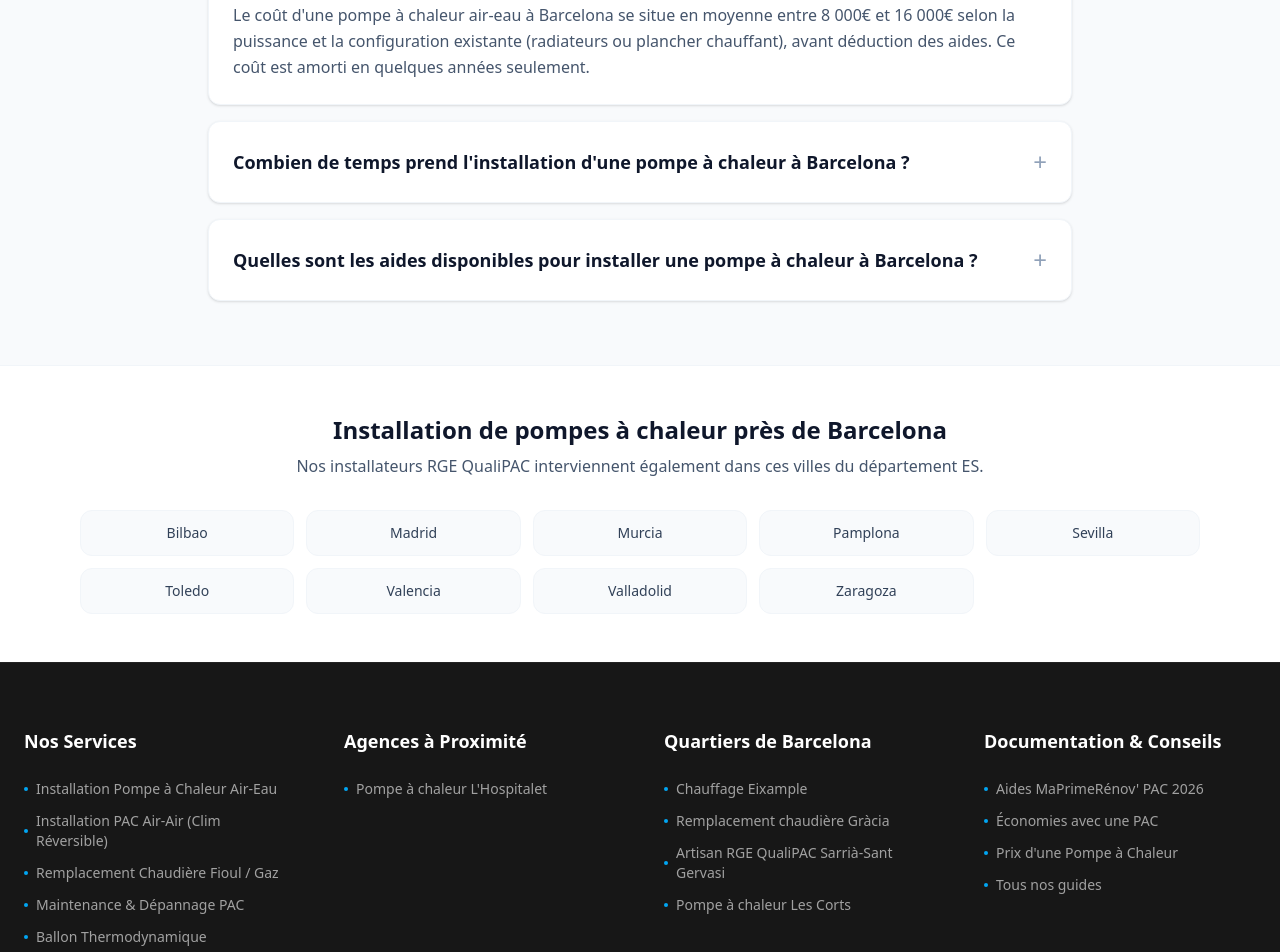
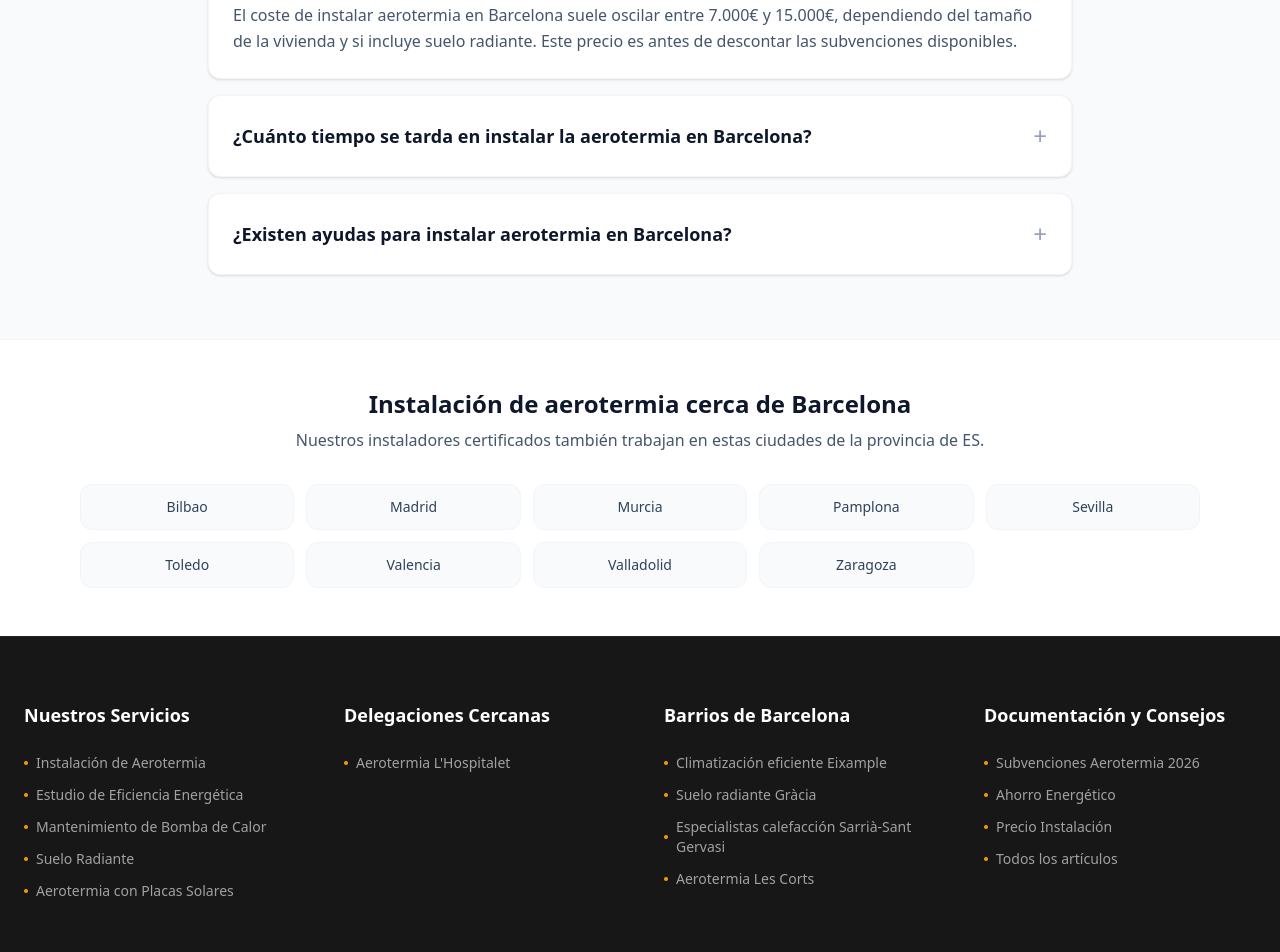
Before and after one commit to tuangiangluong-afk/expertoaerotermia.es, a Next.js app: page /ville/barcelona in a window 1280 px wide. Shown: the part 3340-4292 px from the top of the page. Built offline with nearby package versions, Linux system fonts and the light colour scheme.

Commit message:
fix: Translate UI components for pSEO pages (FAQ, Mesh, VillesVoisines)

```diff
--- a/src/components/InternalMesh.tsx
+++ b/src/components/InternalMesh.tsx
@@ -13,7 +13,6 @@ interface InternalMeshProps {
 export function InternalMesh({ city, config }: InternalMeshProps) {
     const neighborhoods = (config as any)?.neighborhoods || (config as any)?.quartiers || [];
 
-    // Geographically nearby partner cities for linking
     const rawNearby = config ? getNearbyCities(config.slug, 12) : [];
     const slugs = new Set();
     const nearbyCities = rawNearby.filter(city => {
@@ -22,14 +21,13 @@ export function InternalMesh({ city, config }: InternalMeshProps) {
         return true;
     });
 
-    // Varied Anchor Logic
     function getVariedAnchor(name: string, index: number) {
         const variations = [
-            `Pompe à chaleur ${name}`,
-            `Installateur PAC ${name}`,
-            `Chauffage ${name}`,
-            `Remplacement chaudière ${name}`,
-            `Artisan RGE QualiPAC ${name}`
+            `Aerotermia ${name}`,
+            `Instalador bomba de calor ${name}`,
+            `Climatización eficiente ${name}`,
+            `Suelo radiante ${name}`,
+            `Especialistas calefacción ${name}`
         ];
         return variations[index % variations.length];
     }
@@ -38,20 +36,19 @@ export function InternalMesh({ city, config }: InternalMeshProps) {
         <section className="bg-neutral-900 border-t border-white/5 py-16 px-6">
             <div className="mx-auto max-w-7xl">
                 <div className="grid md:grid-cols-4 gap-12 text-left">
-                    {/* 1. Services */}
                     <div>
-                        <h4 className="text-white font-bold mb-6 text-lg">Nos Services</h4>
+                        <h4 className="text-white font-bold mb-6 text-lg">Nuestros Servicios</h4>
                         <ul className="space-y-3">
                             {[
-                                "Installation Pompe à Chaleur Air-Eau",
-                                "Installation PAC Air-Air (Clim Réversible)",
-                                "Remplacement Chaudière Fioul / Gaz",
-                                "Maintenance & Dépannage PAC",
-                                "Ballon Thermodynamique"
+                                "Instalación de Aerotermia",
+                                "Estudio de Eficiencia Energética",
+                                "Mantenimiento de Bomba de Calor",
+                                "Suelo Radiante",
+                                "Aerotermia con Placas Solares"
                             ].map((service, i) => (
                                 <li key={i}>
                                     <a href="#simulateur" className="text-neutral-400 hover:text-white transition text-sm flex items-center gap-2">
-                                        <span className="bg-sky-500 rounded-full h-1 w-1 shrink-0"></span>
+                                        <span className="bg-amber-500 rounded-full h-1 w-1 shrink-0"></span>
                                         {service}
                                     </a>
                                 </li>
@@ -59,9 +56,8 @@ export function InternalMesh({ city, config }: InternalMeshProps) {
                         </ul>
                     </div>
 
-                    {/* 2. Villes à Proximité */}
                     <div>
-                        <h4 className="text-white font-bold mb-6 text-lg">Agences à Proximité</h4>
+                        <h4 className="text-white font-bold mb-6 text-lg">Delegaciones Cercanas</h4>
                         <ul className="space-y-3">
                             {nearbyCities.slice(0, 6).map((city, i) => (
                                 <li key={city.slug}>
@@ -69,7 +65,7 @@ export function InternalMesh({ city, config }: InternalMeshProps) {
                                         href={`/ville/${city.slug}`}
                                         className="text-neutral-400 hover:text-white transition text-sm flex items-center gap-2"
                                     >
-                                        <span className="bg-sky-500 rounded-full h-1 w-1 shrink-0"></span>
+                                        <span className="bg-amber-500 rounded-full h-1 w-1 shrink-0"></span>
                                         {getVariedAnchor(city.city, i)}
                                     </Link>
                                 </li>
@@ -77,41 +73,37 @@ export function InternalMesh({ city, config }: InternalMeshProps) {
                         </ul>
                     </div>
 
-                    {/* 3. Quartiers / Zones (SEO Local) */}
                     <div>
                         <h4 className="text-white font-bold mb-6 text-lg">
-                            {config ? `Quartiers de ${config.city}` : "Zones d'intervention"}
+                            {config ? `Barrios de ${config.city}` : "Zonas de actuación"}
                         </h4>
                         <ul className="space-y-3">
                             {neighborhoods.slice(0, 8).map((quartier: string, i: number) => (
                                 <li key={quartier}>
                                     <Link href={`#simulateur`} className="text-neutral-400 hover:text-white transition text-sm flex items-center gap-2">
-                                        <span className="bg-sky-500 rounded-full h-1 w-1 shrink-0"></span>
+                                        <span className="bg-amber-500 rounded-full h-1 w-1 shrink-0"></span>
                                         {getVariedAnchor(quartier, i + 2)}
                                     </Link>
                                 </li>
                             ))}
                             {neighborhoods.length === 0 && (
-                                <li className="text-neutral-500 text-sm italic">Todo {config?.city || "France"} et agglomération</li>
+                                <li className="text-neutral-500 text-sm italic">Toda la provincia y alrededores</li>
                             )}
                         </ul>
                     </div>
 
-                    {/* 4. Guides & Aides */}
                     <div>
-                        <h4 className="text-white font-bold mb-6 text-lg">
-                            Documentation &amp; Conseils
-                        </h4>
+                        <h4 className="text-white font-bold mb-6 text-lg">Documentación y Consejos</h4>
                         <ul className="space-y-3">
                             {[
-                                { label: "Aides MaPrimeRénov' PAC 2026", href: "/guides" },
-                                { label: "Économies avec une PAC", href: "/guides" },
-                                { label: "Prix d'une Pompe à Chaleur", href: "/guides" },
-                                { label: "Tous nos guides", href: "/guides" }
+                                { label: "Subvenciones Aerotermia 2026", href: "/guides/subvenciones-aerotermia" },
+                                { label: "Ahorro Energético", href: "/guides/ahorro-energetico-bomba-de-calor" },
+                                { label: "Precio Instalación", href: "/guides/precio-aerotermia-vivienda" },
+                                { label: "Todos los artículos", href: "/guides" }
                             ].map((link, i) => (
                                 <li key={i}>
                                     <Link href={link.href} className="text-neutral-400 hover:text-white transition text-sm flex items-center gap-2">
-                                        <span className="bg-sky-500 rounded-full h-1 w-1 shrink-0"></span>
+                                        <span className="bg-amber-500 rounded-full h-1 w-1 shrink-0"></span>
                                         {link.label}
                                     </Link>
                                 </li>
--- a/src/components/LocalFAQ.tsx
+++ b/src/components/LocalFAQ.tsx
@@ -14,10 +14,10 @@ export function LocalFAQ({ site, segment }: LocalFAQProps) {
             <div className="container mx-auto px-4 max-w-4xl">
                 <div className="text-center mb-12">
                     <h2 className="text-3xl font-bold text-slate-900">
-                        Questions fréquentes à {city}
+                        Preguntas frecuentes en {city}
                     </h2>
                     <p className="text-slate-600 mt-3 text-lg">
-                        Tout savoir sur l&apos;installation de pompes à chaleur dans votre ville.
+                        Todo lo que necesita saber sobre la instalación de aerotermia en su localidad.
                     </p>
                 </div>
                 <div className="space-y-4">
@@ -42,10 +42,6 @@ export function LocalFAQ({ site, segment }: LocalFAQProps) {
     );
 }
 
-/**
- * Deterministic hash for a city name — produces a stable number
- * without relying on parseInt of department codes (which breaks on "MC", "2A", "2B").
- */
 function cityHash(city: string): number {
     let hash = 0;
     for (let i = 0; i < city.length; i++) {
@@ -54,58 +50,23 @@ function cityHash(city: string): number {
     return Math.abs(hash);
 }
 
-// Exported for SchemaJSON to generate FAQPage structured data
 export function getLocalFAQData(city: string, department: string | undefined, segment: "B2C" | "COPRO" | "ENTREPRISE") {
-    const dept = department || "votre département";
+    const dept = department || "";
     const h = cityHash(city);
+    const installCount = 40 + (h % 80);
 
-    if (segment === "COPRO") {
-        const coproCount = 8 + (h % 25);
     return [
         {
-                question: `Peut-on installer des pompes à chaleur en copropriété à ${city} ?`,
-                answer: `Oui, c'est tout à fait possible. Pour une copropriété à ${city}, on installe généralement soit des pompes à chaleur individuelles (avec l'accord de l'AG pour l'unité extérieure), soit une pompe à chaleur collective pour tout l'immeuble. Cela permet de réduire les factures de chauffage de 60% à 70%.`
+            question: `¿Cuál es el precio de una instalación de aerotermia en ${city}?`,
+            answer: `El coste de instalar aerotermia en ${city} suele oscilar entre 7.000€ y 15.000€, dependiendo del tamaño de la vivienda y si incluye suelo radiante. Este precio es antes de descontar las subvenciones disponibles.`
         },
         {
-                question: `Quelles démarches pour un projet de pompe à chaleur en copropriété à ${city} ?`,
-                answer: `Nous réalisons d'abord une étude thermique et acoustique gratuite à ${city}. Ensuite, nous vous accompagnons pour présenter le projet au syndic de copropriété et obtenir le vote en assemblée générale (AG). Plus de ${coproCount} copropriétés du ${dept} nous ont fait confiance.`
+            question: `¿Cuánto tiempo se tarda en instalar la aerotermia en ${city}?`,
+            answer: `Nuestros técnicos certificados intervienen rápidamente tras la aprobación del presupuesto. La instalación en una vivienda en ${city} suele durar entre 2 y 4 días. Hemos realizado más de ${installCount} obras en su provincia recientemente.`
         },
         {
-                question: `Existe-t-il des aides pour installer une pompe à chaleur en copropriété à ${city} ?`,
-                answer: `Oui, les copropriétés peuvent bénéficier du dispositif MaPrimeRénov' Copropriété, qui finance jusqu'à 30% à 45% du coût des travaux de chauffage selon le gain énergétique global obtenu, en plus des primes CEE et des aides locales.`
-            }
-        ];
-    } else if (segment === "ENTREPRISE") {
-        const entrepriseCount = 15 + (h % 35);
-        return [
-            {
-                question: `Quels sont les avantages des pompes à chaleur pour une entreprise à ${city} ?`,
-                answer: `Installer une pompe à chaleur dans vos locaux à ${city} permet de réduire significativement vos coûts de chauffage et de climatisation (système réversible), de valoriser votre patrimoine de bureau ou commercial et de répondre aux normes énergétiques actuelles. Plus de ${entrepriseCount} entreprises du ${dept} se sont équipées.`
-            },
-            {
-                question: `Quelles aides pour l'installation d'une pompe à chaleur professionnelle à ${city} ?`,
-                answer: `Les professionnels bénéficient du dispositif des Certificats d'Économie d'Énergie (CEE) pour le tertiaire et l'industrie, de financements de l'ADEME, ainsi que de subventions régionales spécifiques à la transition énergétique à ${city}.`
-            },
-            {
-                question: `Quel est le temps de retour sur investissement pour une entreprise à ${city} ?`,
-                answer: `Pour une pompe à chaleur professionnelle à ${city}, le retour sur investissement se situe généralement entre 4 et 7 ans grâce aux économies massives d'énergie réalisées au quotidien.`
-            }
-        ];
-    } else {
-        const installCount = 40 + (h % 80);
-        return [
-            {
-                question: `Quel est le prix d'une pompe à chaleur à ${city} ?`,
-                answer: `Le coût d'une pompe à chaleur air-eau à ${city} se situe en moyenne entre 8 000€ et 16 000€ selon la puissance et la configuration existante (radiateurs ou plancher chauffant), avant déduction des aides. Ce coût est amorti en quelques années seulement.`
-            },
-            {
-                question: `Combien de temps prend l'installation d'une pompe à chaleur à ${city} ?`,
-                answer: `L'installation technique à votre domicile à ${city} prend en général 1 à 2 jours. Nos artisans certifiés RGE QualiPAC réalisent la pose et le raccordement sans interruption prolongée de votre chauffage. Plus de ${installCount} chantiers ont été réalisés dans le ${dept} récemment.`
-            },
-            {
-                question: `Quelles sont les aides disponibles pour installer une pompe à chaleur à ${city} ?`,
-                answer: `À ${city}, vous pouvez bénéficier de MaPrimeRénov' (jusqu'à 9 000€ d'aide directe pour les revenus très modestes), de la Prime CEE (Coup de Pouce Chauffage), de l'Éco-PTZ (prêt à taux zéro jusqu'à 30 000€) et d'une TVA réduite à 5.5%. L'installation doit obligatoirement être réalisée par un professionnel RGE QualiPAC.`
+            question: `¿Existen ayudas para instalar aerotermia en ${city}?`,
+            answer: `Sí, en ${city} puede beneficiarse de las ayudas de los fondos europeos Next Generation y subvenciones autonómicas, que pueden cubrir hasta 3.000€ del coste total.`
         }
     ];
 }
-}
--- a/src/components/VillesVoisines.tsx
+++ b/src/components/VillesVoisines.tsx
@@ -8,32 +8,18 @@ interface VillesVoisinesProps {
     cityName: string;
 }
 
-/**
- * Maillage horizontal géographique — "Villes voisines"
- *
- * Sources cities from the REAL CITIES registry (db.ts) which combines
- * SITES (owned) + NATIONAL_TARGETS (partner), NOT from french-cities.ts
- * which is a separate, smaller dataset.
- *
- * Links use slugify(city.city) to match the actual /ville/[slug] routes
- * generated by generateStaticParams().
- */
 export function VillesVoisines({ currentCitySlug, department, cityName }: VillesVoisinesProps) {
     if (!department) return null;
 
-    // Build deduplicated neighbor list from the REAL city registry
     const seen = new Set<string>();
     const neighbors: { slug: string; name: string }[] = [];
 
     for (const city of Object.values(CITIES)) {
-        // Skip self, hub, and non-matching departments
         if (city.slug === 'home') continue;
         if (city.department !== department) continue;
 
         const cleanSlug = slugify(city.city);
-        // Skip the current city (check both slug formats)
         if (cleanSlug === currentCitySlug || city.slug === currentCitySlug) continue;
-        // Deduplicate by clean slug
         if (seen.has(cleanSlug)) continue;
         seen.add(cleanSlug);
 
@@ -41,11 +27,7 @@ export function VillesVoisines({ currentCitySlug, department, cityName }: Villes
     }
 
     if (neighbors.length === 0) return null;
-
-    // Sort alphabetically for consistent rendering
-    neighbors.sort((a, b) => a.name.localeCompare(b.name, 'fr'));
-
-    // Cap at 15 for layout
+    neighbors.sort((a, b) => a.name.localeCompare(b.name));
     const displayNeighbors = neighbors.slice(0, 15);
 
     return (
@@ -53,10 +35,10 @@ export function VillesVoisines({ currentCitySlug, department, cityName }: Villes
             <div className="container mx-auto px-4 max-w-6xl">
                 <div className="text-center mb-8">
                     <h2 className="text-2xl font-bold text-slate-900">
-                        Installation de pompes à chaleur près de {cityName}
+                        Instalación de aerotermia cerca de {cityName}
                     </h2>
                     <p className="text-slate-600 mt-2">
-                        Nos installateurs RGE QualiPAC interviennent également dans ces villes du département {department}.
+                        Nuestros instaladores certificados también trabajan en estas ciudades de la provincia de {department}.
                     </p>
                 </div>
                 <div className="grid grid-cols-2 sm:grid-cols-3 md:grid-cols-4 lg:grid-cols-5 gap-3">
@@ -64,8 +46,8 @@ export function VillesVoisines({ currentCitySlug, department, cityName }: Villes
                         <Link
                             key={city.slug}
                             href={`/ville/${city.slug}`}
-                            className="text-sm text-slate-700 hover:text-sky-700 transition-colors block text-center bg-slate-50 py-3 px-2 rounded-lg border border-slate-100 hover:border-sky-200 hover:shadow-md font-medium"
-                            title={`Installation de pompes à chaleur à ${city.name}`}
+                            className="text-sm text-slate-700 hover:text-amber-700 transition-colors block text-center bg-slate-50 py-3 px-2 rounded-lg border border-slate-100 hover:border-amber-200 hover:shadow-md font-medium"
+                            title={`Instalación de aerotermia en ${city.name}`}
                         >
                             {city.name}
                         </Link>
```
Lines whose indentation alone changed are shown as unchanged.
